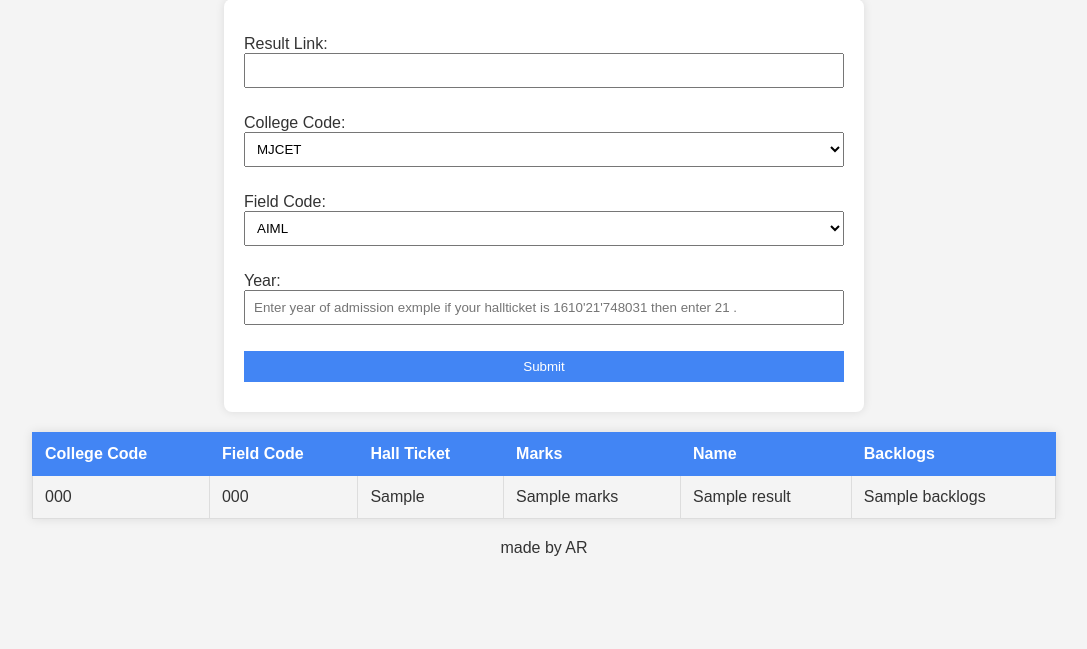
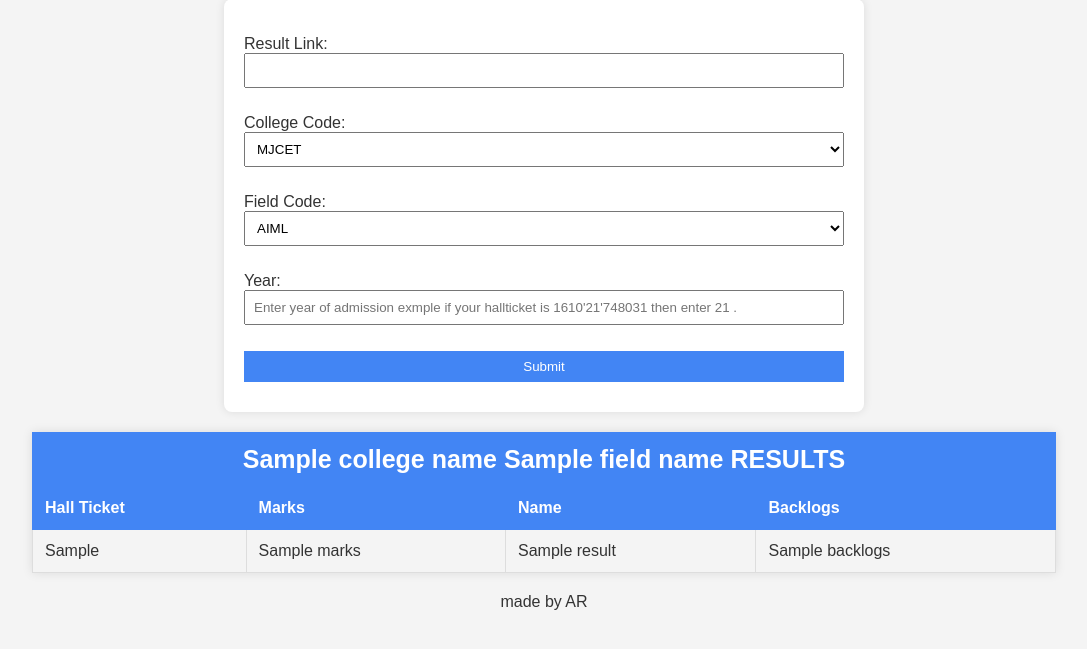
Before and after one commit to hamzarkhan/University-Results-Scrapper, a Django app: template resultapp/templates/resultapp/index.html in a window 1280 px wide. Shown: the part 69-718 px from the top of the page, without its empty margins (96-1183 px from the left). Run offline with Django 4.2, Linux system fonts and the light colour scheme; tables that the repository leaves empty hold one stand-in row (values such as "Sample post"); the template is opened without the code that fills it: values that come from a table or form of the project are taken from there, most other values are stand-ins (such as "Sample title", 1, 10 or a date in 2020).

Commit message:
table heading added

```diff
--- a/resultapp/models.py
+++ b/resultapp/models.py
@@ -5,8 +5,6 @@ from django.db import models
 from django.db import models
 
 class StudentResult(models.Model):
-    college_code = models.CharField(max_length=10)
-    field_code = models.CharField(max_length=10)
     hall_ticket = models.CharField(max_length=10)
     marks = models.CharField(max_length=10)
     name = models.CharField(max_length=255)
--- a/resultapp/templates/resultapp/index.html
+++ b/resultapp/templates/resultapp/index.html
@@ -146,6 +146,10 @@
             color: inherit;
             text-decoration: none;
         }
+        #heading{
+            font-size: 25px;
+            text-align: center;
+        }
     </style>
     <link rel="stylesheet" href="https://cdnjs.cloudflare.com/ajax/libs/font-awesome/5.15.4/css/all.min.css">
 </head>
@@ -177,8 +181,9 @@
         <table>
             <thead>
                 <tr>
-                    <th>College Code</th>
-                    <th>Field Code</th>
+                    <th colspan="4" id="heading">{{ college_name }} {{field_name}} RESULTS </th> <!-- Display the college name here -->
+                </tr>
+                <tr>
                     <th>Hall Ticket</th>
                     <th>Marks</th>
                     <th>Name</th>
@@ -188,8 +193,6 @@
             <tbody>
                 {% for result in results %}
                     <tr>
-                        <td>{{ result.college_code }}</td>
-                        <td>{{ result.field_code }}</td>
                         <td>{{ result.hall_ticket }}</td>
                         <td>{{ result.marks }}</td>
                         <td>{{ result.name }}</td>
```
Also changed, not shown: resultapp/views.py (+27 -1 lines).
